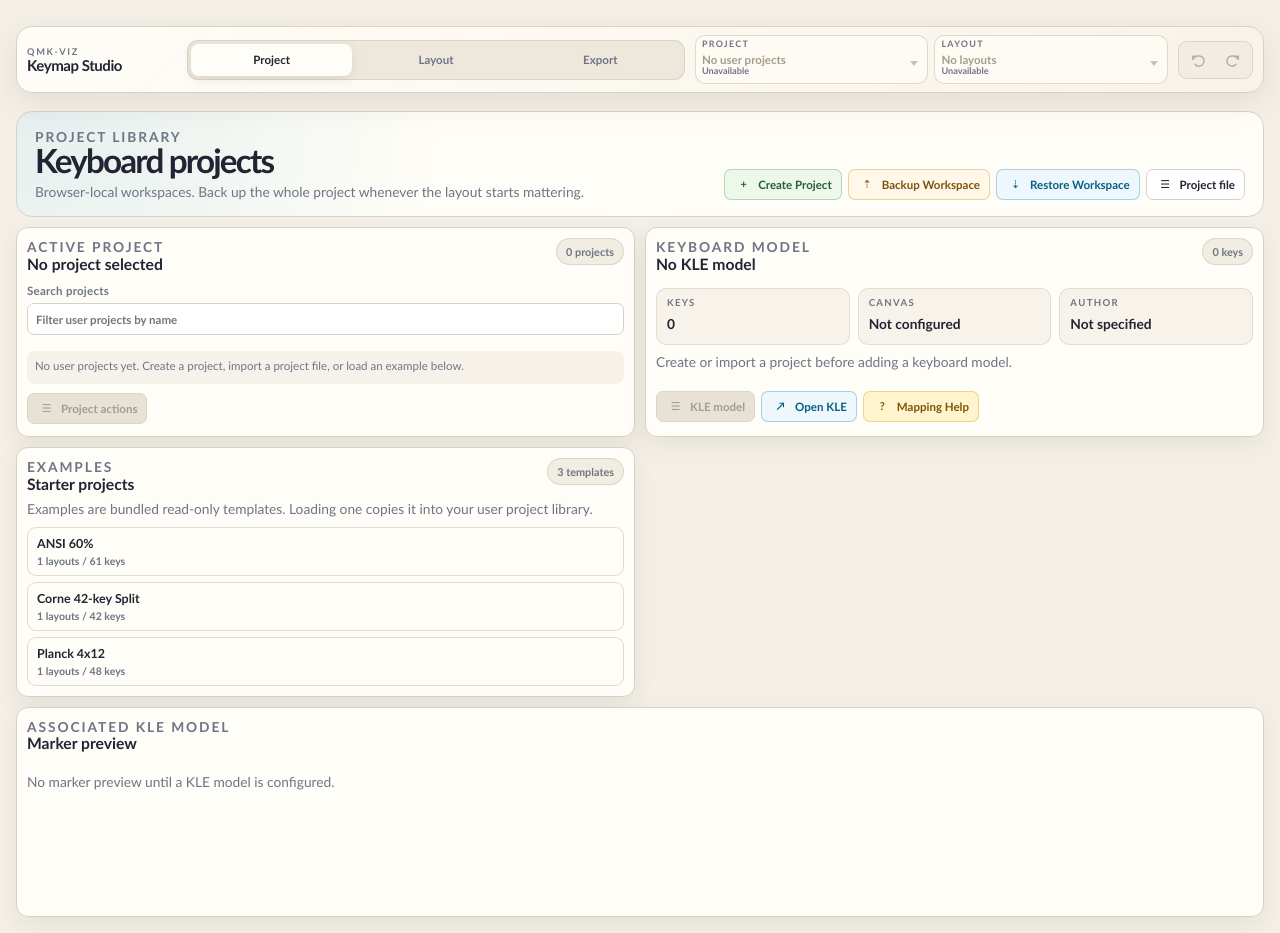
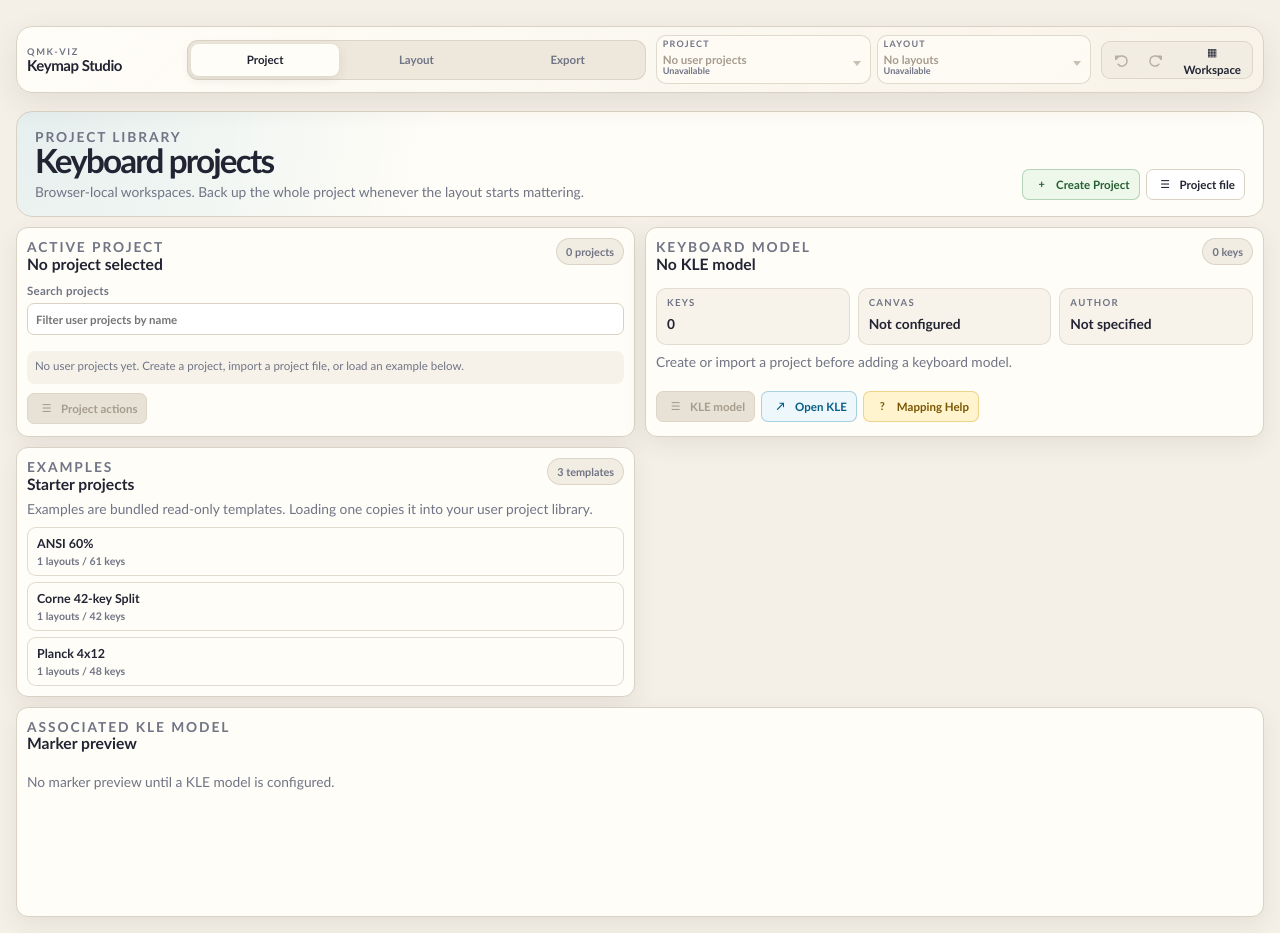
Before and after one commit to NonLogicalDev/tool.qmk-viz, a React (Vite) app: page / in a window 1280 px wide. Built offline with nearby package versions, Linux system fonts and the light colour scheme.

Commit message:
Sun Jun 21 22:01:49 PDT 2026 :: checkpoint :: move workspace actions to header

```diff
--- a/src/App.tsx
+++ b/src/App.tsx
@@ -2143,6 +2143,29 @@ export function App() {
               <path d="M19 11c-2.2-3.4-5.6-5-9.4-4.2-3.1.6-5.4 3.2-5.6 6.4-.2 3.8 2.7 7 6.5 7 2.2 0 4.1-1 5.3-2.6" />
             </svg>
           </button>
+          {renderActionMenu("workspace-actions", "Workspace", (
+            <>
+              <button className="action-export" data-icon="⇡" data-testid="backup-workspace" onClick={() => runMenuAction(downloadWorkspaceBackup)} role="menuitem" type="button">Backup Workspace</button>
+              <label className="file-import action-import" data-icon="⇣" role="menuitem" title="Restore a full qmk-viz workspace backup">
+                Restore Workspace
+                <input
+                  data-testid="workspace-restore-upload"
+                  accept="application/json,.json"
+                  onChange={(event) => {
+                    const file = event.target.files?.[0];
+                    if (file) {
+                      void restoreWorkspace(file).catch((error: unknown) => {
+                        setStatusMessage(error instanceof Error ? error.message : "Failed to restore workspace backup.");
+                      });
+                    }
+                    closeActionMenus();
+                    event.target.value = "";
+                  }}
+                  type="file"
+                />
+              </label>
+            </>
+          ), { icon: "▦" })}
         </div>
       </header>
 
@@ -2993,24 +3016,6 @@ export function App() {
             </div>
             <div className="page-actions">
               <button className="action-create" data-icon="+" data-testid="new-project" onClick={createBlankKeyboardProject} type="button">Create Project</button>
-              <button className="action-export" data-icon="⇡" data-testid="backup-workspace" onClick={downloadWorkspaceBackup} type="button">Backup Workspace</button>
-              <label className="file-import action-import" data-icon="⇣" title="Restore a full qmk-viz workspace backup">
-                Restore Workspace
-                <input
-                  data-testid="workspace-restore-upload"
-                  accept="application/json,.json"
-                  onChange={(event) => {
-                    const file = event.target.files?.[0];
-                    if (file) {
-                      void restoreWorkspace(file).catch((error: unknown) => {
-                        setStatusMessage(error instanceof Error ? error.message : "Failed to restore workspace backup.");
-                      });
-                    }
-                    event.target.value = "";
-                  }}
-                  type="file"
-                />
-              </label>
               {renderActionMenu("project-file-actions", "Project file", (
                 <>
                   <label className="file-import action-import" data-icon="⇣" role="menuitem" title="Import a full qmk-viz project JSON backup">
--- a/src/styles.css
+++ b/src/styles.css
@@ -432,7 +432,8 @@ code {
   padding: 3px;
 }
 
-.history-controls button {
+.history-controls > button,
+.history-controls > .action-menu > .action-menu-trigger {
   align-items: center;
   background: transparent;
   border: 0;
@@ -446,12 +447,20 @@ code {
   width: 32px;
 }
 
-.history-controls button:hover:not(:disabled) {
+.history-controls > .action-menu > .action-menu-trigger {
+  gap: 4px;
+  padding: 0 8px;
+  width: auto;
+}
+
+.history-controls > button:hover:not(:disabled),
+.history-controls > .action-menu > .action-menu-trigger:hover:not(:disabled) {
   background: var(--paper);
   box-shadow: 0 1px 6px rgb(54 47 35 / 10%);
 }
 
-.history-controls button:disabled {
+.history-controls > button:disabled,
+.history-controls > .action-menu > .action-menu-trigger:disabled {
   color: #b8afa2;
   cursor: not-allowed;
 }
```
Also changed, not shown: .agents-plans/epic-1 2026-06-21 qmk-viz-editor-refinements/plan-22 2026-06-21 header-workspace-actions.md (added), 1 other file (tests, documents, lock files or other folders).
